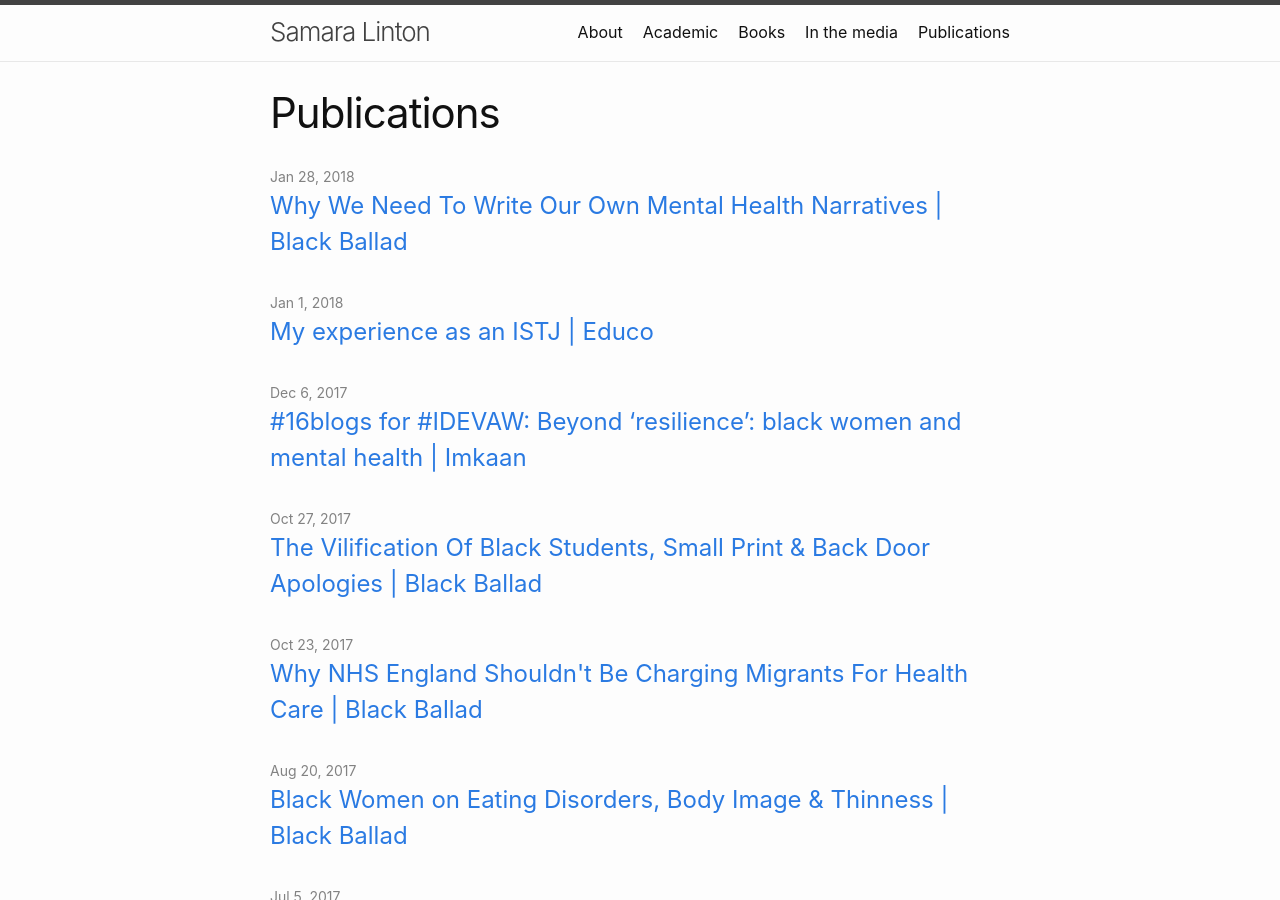
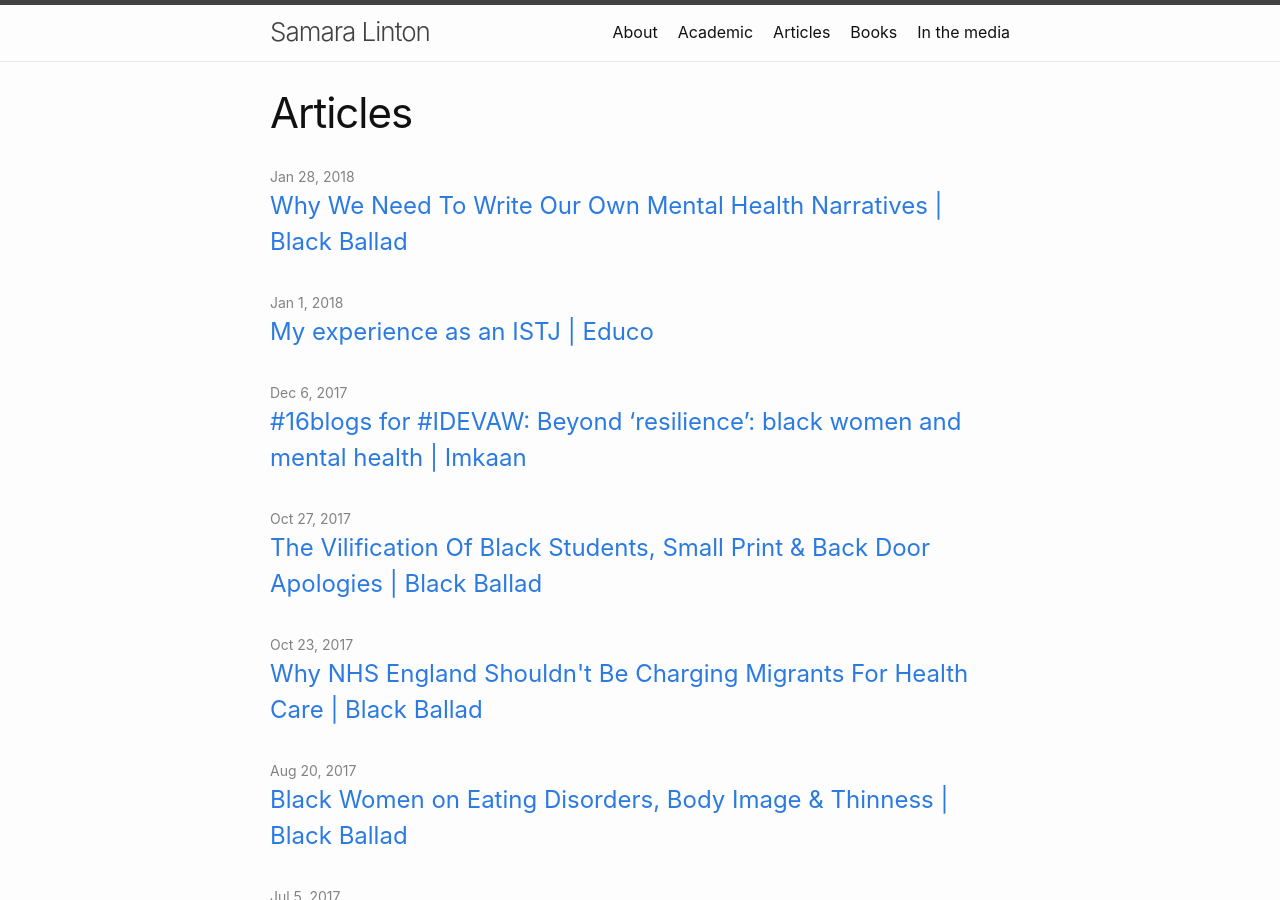
Before and after one commit to samaralinton/samaralinton.github.io, a Jekyll site: the page built from articles.md, in a window 1280 px wide and 900 px high. Built offline with Jekyll 4.4.1, drawn with Linux system fonts in a browser that asks for light colours.

Commit message:
publications -> articles

```diff
--- a/publications.md
+++ b/articles.md
@@ -1,7 +1,7 @@
 ---
 layout: page
-title: Publications
-permalink: /publications/
+title: Articles
+permalink: /articles/
 ---
 
 {%- if site.posts.size > 0 -%}
```
